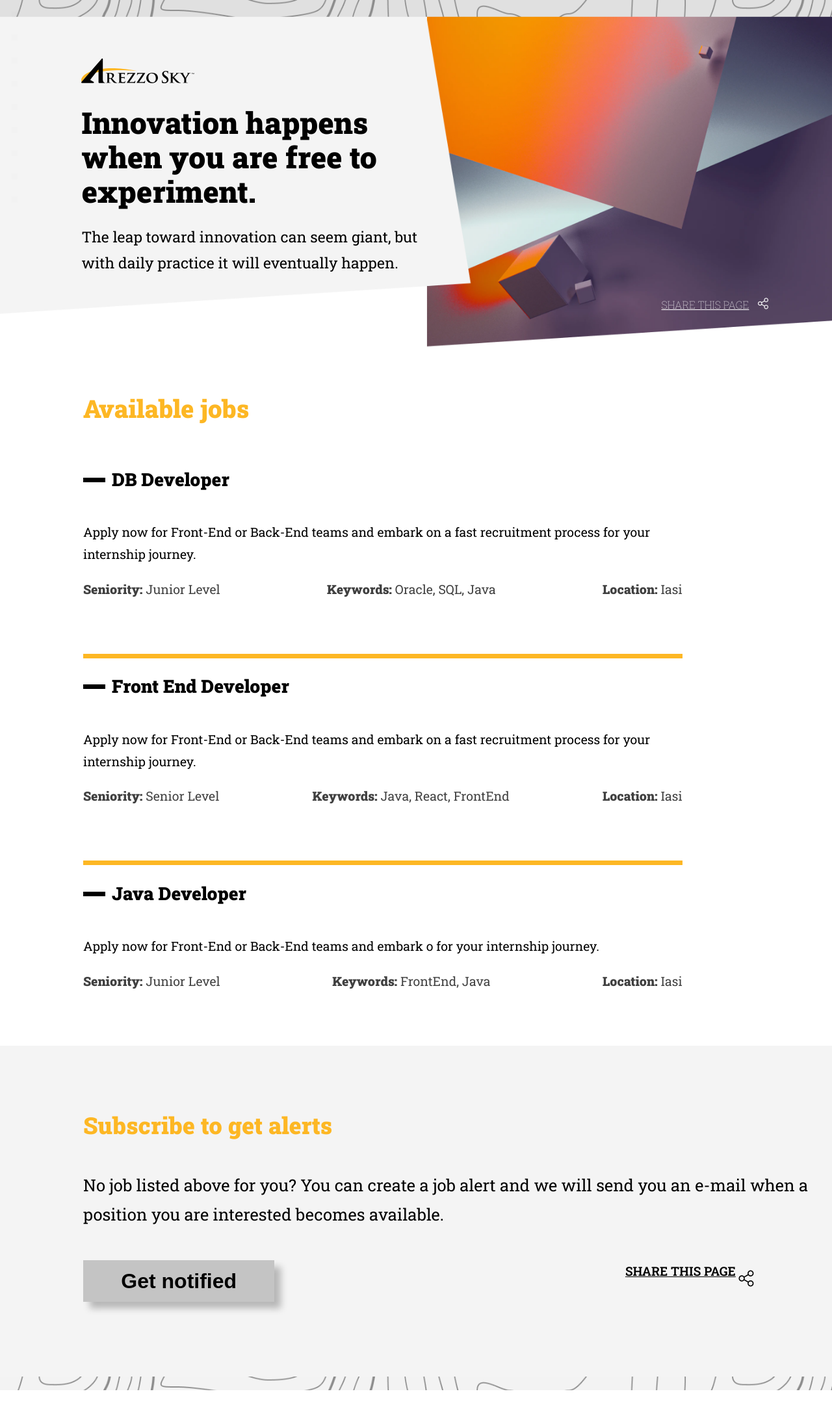
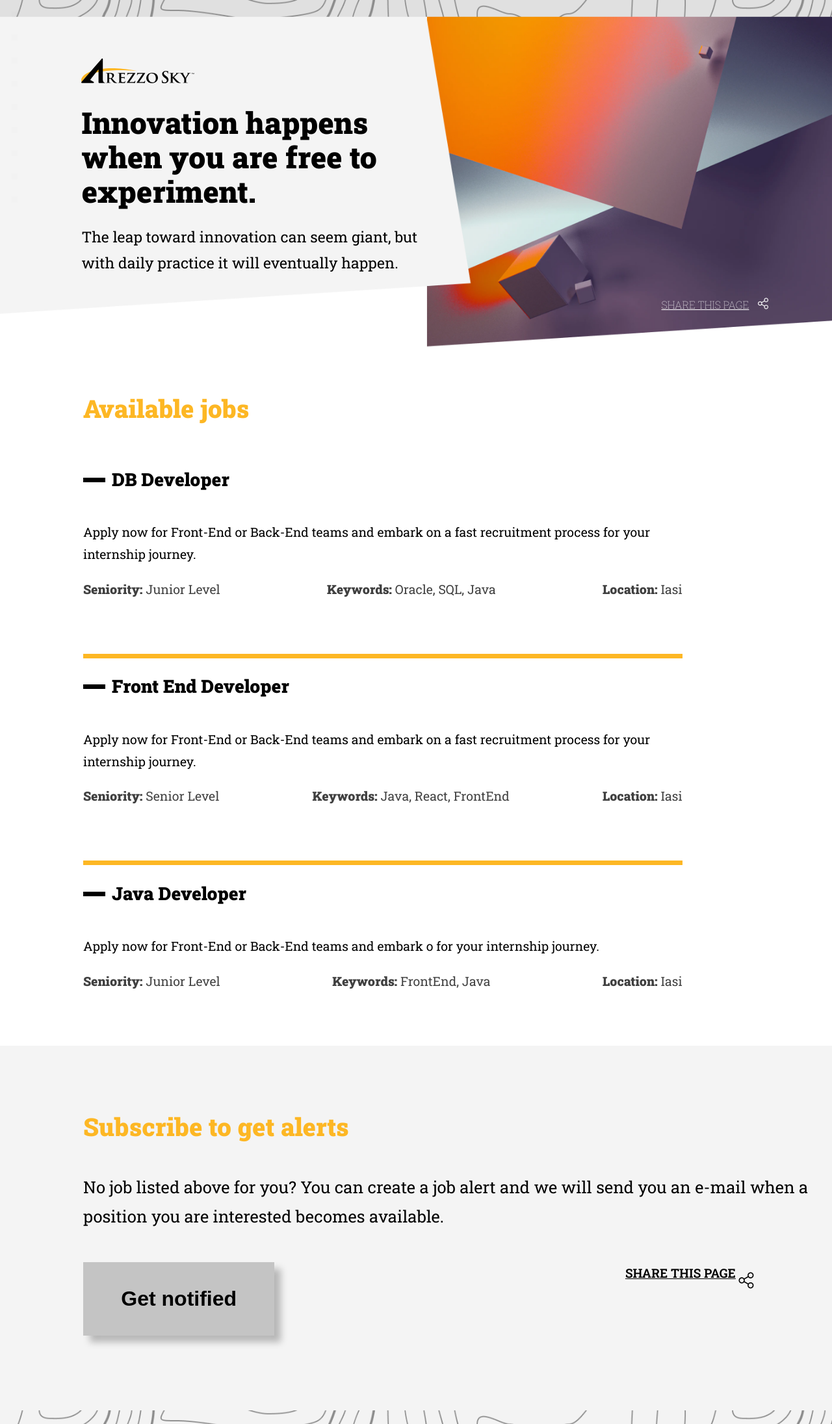
Before and after one commit to dhananjay-fe/dhananjay-fe.github.io, a Jekyll site: the page built from index.html, in a window 1280 px wide. Shown: the whole page at 65% size. Built offline with Jekyll 4.4.1, drawn with Linux system fonts in a browser that asks for light colours; before the commit the page ends 2139 px from its top, so only the background shows below that.

Commit message:
Update main.css

```diff
--- a/assets/css/main.css
+++ b/assets/css/main.css
@@ -247,6 +247,7 @@ text-decoration: none;
 #sub-text{
 font-weight: 900;
 font-size: 36px;
+font-size: 3vw;
 line-height: 115%;
 /* or 41px */
 color: #FDB724;
@@ -281,7 +282,7 @@ line-height: 1.125;
 color: #000000;
 margin-bottom: 10%;
 width: 23vw;/*286px;*/
-height: 64px;
+height: 12.5vh;/*64px;*/
 text-align: center;
 }
 
```
